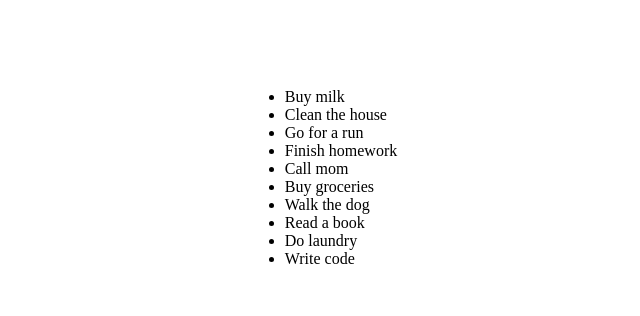
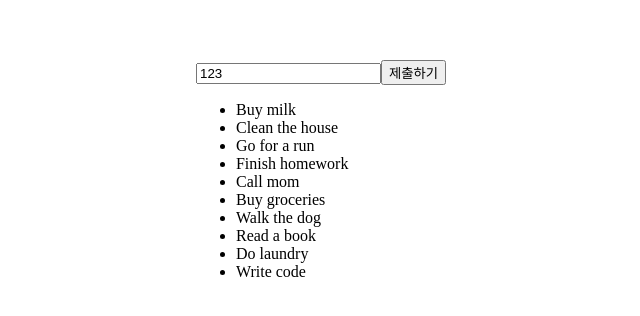
Before and after one commit to dlfhrrl12/react-basic-9th-todo, a React (Vite) app: page / in a window 1280 px wide. Shown: the part 230-546 px from the top of the page, without its empty margins (319-959 px from the left). Built offline with nearby package versions, Linux system fonts and the light colour scheme.

Commit message:
todoList Submit

```diff
--- a/src/components/TodoList.jsx
+++ b/src/components/TodoList.jsx
@@ -1,5 +1,5 @@
-import React from 'react'
-const todos = [
+import React, { useState } from 'react'
+const SAMPLE_TODOS = [
   { id: 1, text: "Buy milk" },
   { id: 2, text: "Clean the house" },
   { id: 3, text: "Go for a run" },
@@ -14,12 +14,40 @@ const todos = [
 
 
 function TodoList() {
+  const [todos, setTodos] = useState(SAMPLE_TODOS);
+  const [todoText, setTodoText] = useState('123');
+
+  const handleSubmit = (e) => {
+    e.preventDefault();
+    // console.log('handleSubmit');
+
+    if(!todoText.trim()){
+      return;
+    }
+
+    // console.log("todoText :>> ", todoText, todoText.length);
+
+    setTodos([{id: crypto.randomUUID(), text: todoText}, ...todos]);
+
+    setTodoText('');
+  }
+
+  const handleChange = (e) => {
+    setTodoText(e.target.value)
+  }
   return (
+    <div>
+      <form onSubmit={handleSubmit}>
+        <input type="text" value={todoText} onChange={handleChange} />
+        <button type='submit'>제출하기</button>
+
+      </form>
     <ul>
-      {todos.map((todo) => (
-        <li key={todo.id}>{todo.text}</li>
+      {todos.map(({id, text}) => (
+        <li key={id}>{text}</li>
       ))}
     </ul>
+    </div>
   )
 }
 
```
